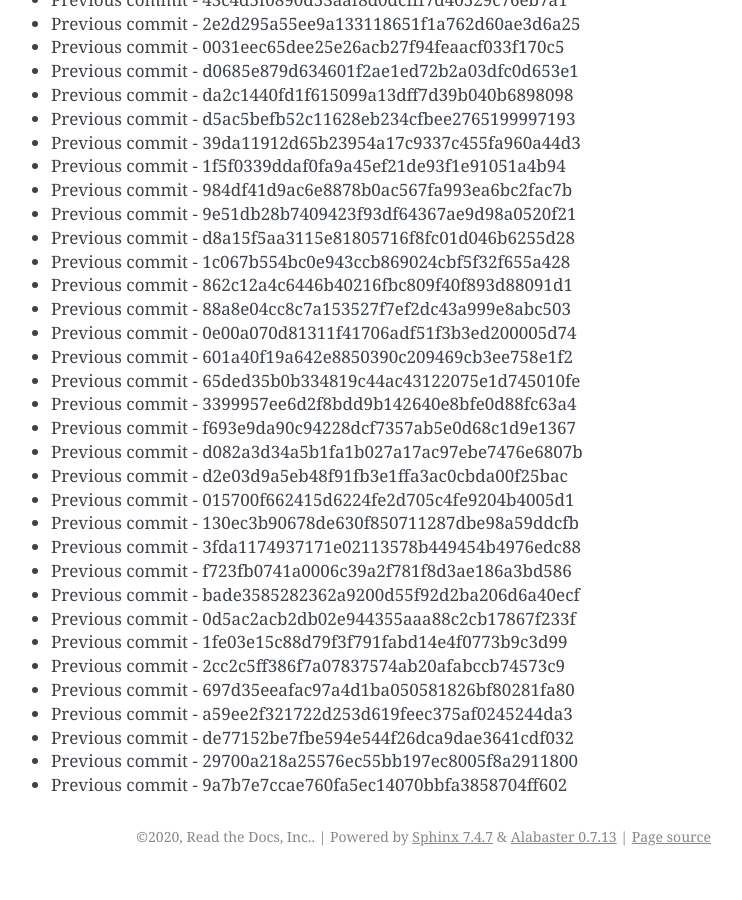
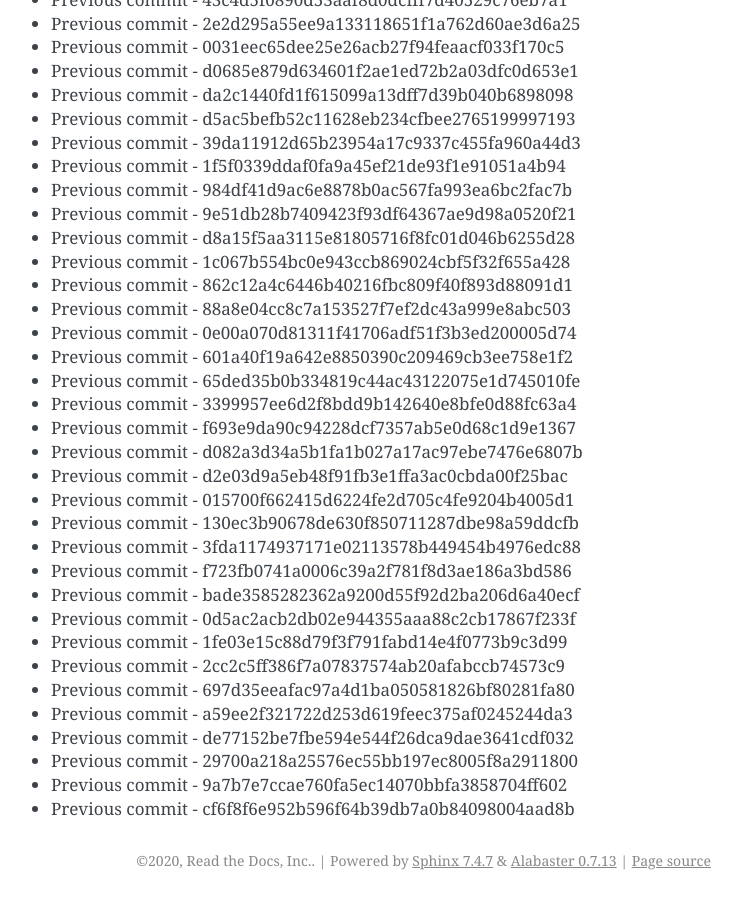
Before and after one commit to readthedocs/rtd-git-stresstest, a Sphinx documentation site: the page built from docs/updates.rst, in a window 1280 px wide and 900 px high, scrolled down 37636 px. Shown: the whole window, without its empty margins (399-1141 px from the left). Built offline with Sphinx 7.4.7, drawn with Linux system fonts in a browser that asks for light colours; before the commit the page ends 38512 px from its top, so only the background shows below that.

Commit message:
Generating commit from previous: cf6f8f6e952b596f64b39db7a0b84098004aad8b

```diff
--- a/docs/updates.rst
+++ b/docs/updates.rst
@@ -1613,3 +1613,4 @@ It can be tested for any performance characteristics.
 * Previous commit - de77152be7fbe594e544f26dca9dae3641cdf032
 * Previous commit - 29700a218a25576ec55bb197ec8005f8a2911800
 * Previous commit - 9a7b7e7ccae760fa5ec14070bbfa3858704ff602
+* Previous commit - cf6f8f6e952b596f64b39db7a0b84098004aad8b
```
